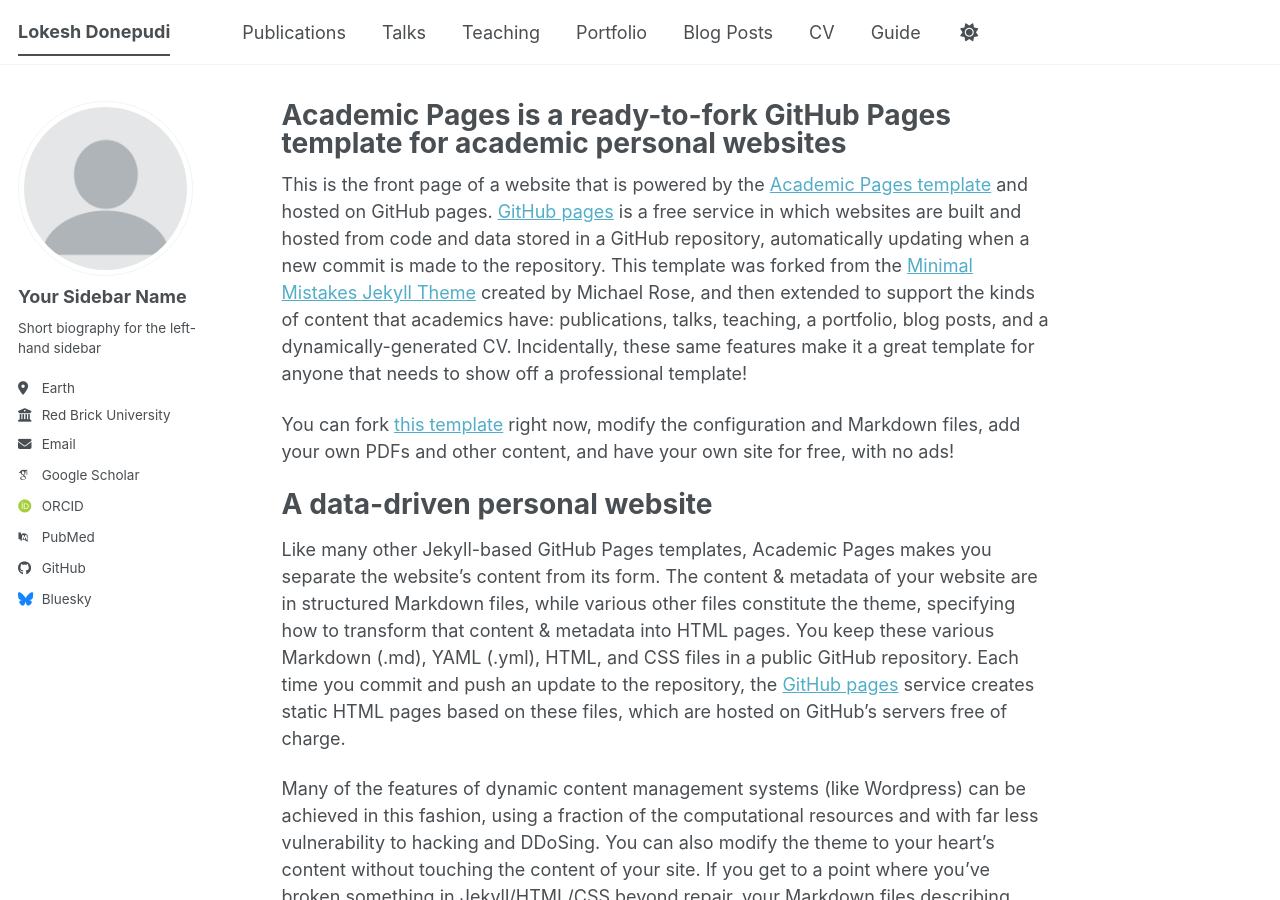
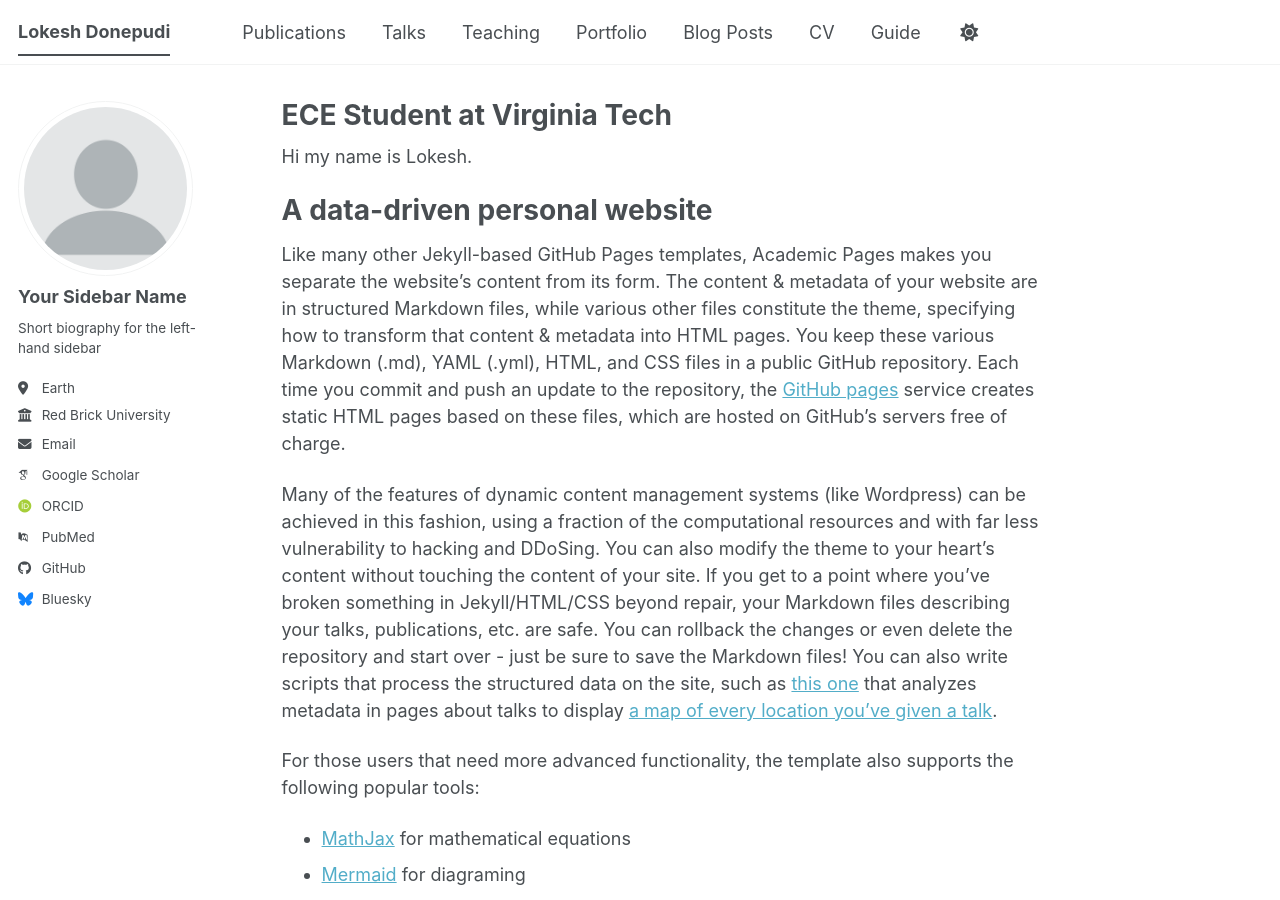
Before and after one commit to lokeshdonepudi/lokeshdonepudi.github.io, a Jekyll site: the page built from _pages/about.md, in a window 1280 px wide and 900 px high. Built offline with Jekyll 4.4.1, drawn with Linux system fonts in a browser that asks for light colours; some web fonts are replaced; a script bundle is joined from its source files by our own code; library files that are not in the unit come from our copies.

Commit message:
Added Bio

```diff
--- a/_pages/about.md
+++ b/_pages/about.md
@@ -1,15 +1,13 @@
 ---
 permalink: /
-title: "Academic Pages is a ready-to-fork GitHub Pages template for academic personal websites"
+title: "ECE Student at Virginia Tech"
 author_profile: true
 redirect_from:
   - /about/
   - /about.html
 ---
 
-This is the front page of a website that is powered by the [Academic Pages template](https://github.com/academicpages/academicpages.github.io) and hosted on GitHub pages. [GitHub pages](https://pages.github.com) is a free service in which websites are built and hosted from code and data stored in a GitHub repository, automatically updating when a new commit is made to the repository. This template was forked from the [Minimal Mistakes Jekyll Theme](https://mmistakes.github.io/minimal-mistakes/) created by Michael Rose, and then extended to support the kinds of content that academics have: publications, talks, teaching, a portfolio, blog posts, and a dynamically-generated CV. Incidentally, these same features make it a great template for anyone that needs to show off a professional template!
-
- You can fork [this template](https://github.com/academicpages/academicpages.github.io) right now, modify the configuration and Markdown files, add your own PDFs and other content, and have your own site for free, with no ads!
+Hi my name is Lokesh.
 
 A data-driven personal website
 ======
```
